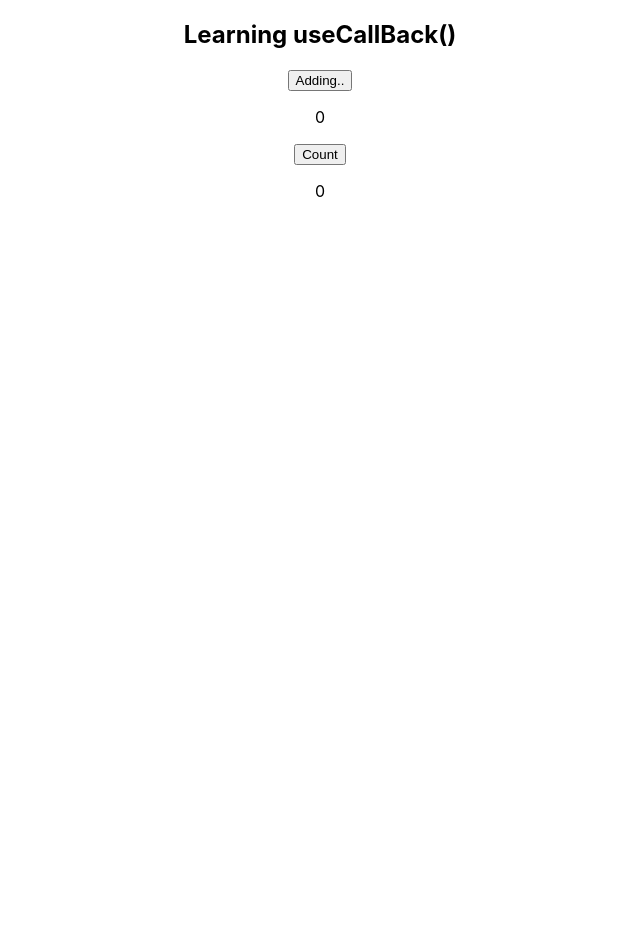
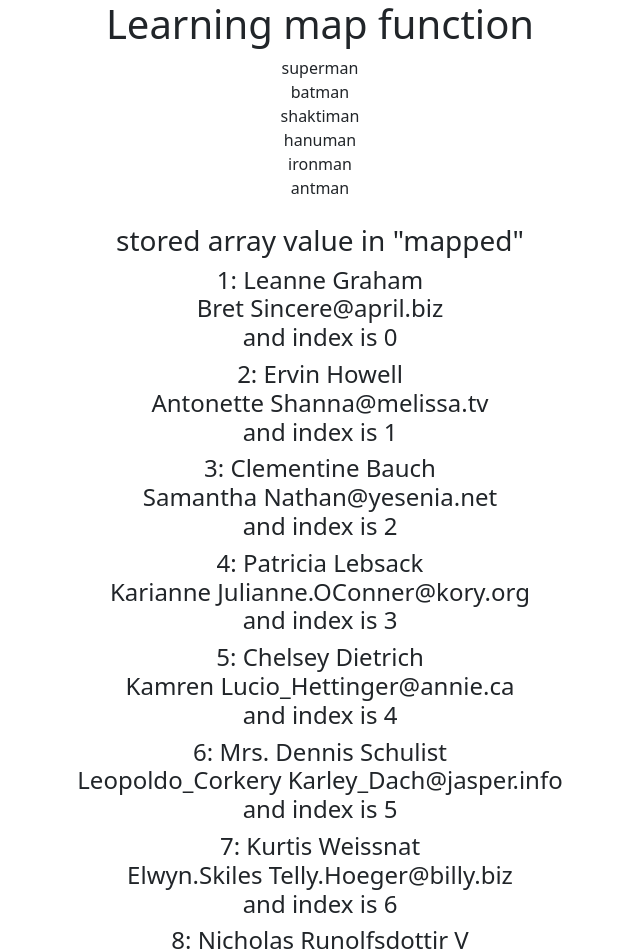
Before and after one commit to SayanH-BIT/ReactJs_Concepts, a React (Create React App) app in the folder react-concepts/: page / in a window 1280 px wide. Shown: the top 952 px of the page, without its empty margins (320-960 px from the left). Before the commit the page ends 800 px from the top, so only its background shows below. Built offline with nearby package versions, Linux system fonts and the light colour scheme.

Commit message:
map concept

```diff
--- a/react-concepts/package.json
+++ b/react-concepts/package.json
@@ -7,6 +7,7 @@
     "@testing-library/react": "^13.4.0",
     "@testing-library/user-event": "^13.5.0",
     "axios": "^1.7.7",
+    "bootstrap": "^5.3.3",
     "react": "^18.3.1",
     "react-dom": "^18.3.1",
     "react-router-dom": "^6.26.2",
--- a/react-concepts/src/App.js
+++ b/react-concepts/src/App.js
@@ -20,6 +20,7 @@ import UseMemo from './hooks_concept/useMemo_hook/UseMemo';
 */
 
 import UseCallBack from './hooks_concept/useCallback_hook/UseCallBack';
+import Map from './map_concept/Map';
 
 function App() {
   return (
@@ -46,8 +47,9 @@ function App() {
         <UseEffect/>
         <UseRef />
         <UseMemo/>
+        <UseCallBack/>
       </div> */}
-      <UseCallBack/>
+      <Map/>
       {/* <Clock/> */}
       {/* <IndexPage/> */}
     </div>
--- /dev/null
+++ b/react-concepts/src/map_concept/Map.jsx
@@ -0,0 +1,119 @@
+import React from 'react'
+import 'bootstrap/dist/css/bootstrap.css';
+
+const Map = () => {
+    const dummyArr = [
+        {
+            "id": 1,
+            "name": "Leanne Graham",
+            "username": "Bret",
+            "email": "Sincere@april.biz",
+        },
+        {
+            "id": 2,
+            "name": "Ervin Howell",
+            "username": "Antonette",
+            "email": "Shanna@melissa.tv",
+        },
+        {
+            "id": 3,
+            "name": "Clementine Bauch",
+            "username": "Samantha",
+            "email": "Nathan@yesenia.net",
+        },
+        {
+            "id": 4,
+            "name": "Patricia Lebsack",
+            "username": "Karianne",
+            "email": "Julianne.OConner@kory.org",
+        },
+        {
+            "id": 5,
+            "name": "Chelsey Dietrich",
+            "username": "Kamren",
+            "email": "Lucio_Hettinger@annie.ca",
+        },
+        {
+            "id": 6,
+            "name": "Mrs. Dennis Schulist",
+            "username": "Leopoldo_Corkery",
+            "email": "Karley_Dach@jasper.info",
+        },
+        {
+            "id": 7,
+            "name": "Kurtis Weissnat",
+            "username": "Elwyn.Skiles",
+            "email": "Telly.Hoeger@billy.biz",
+        },
+        {
+            "id": 8,
+            "name": "Nicholas Runolfsdottir V",
+            "username": "Maxime_Nienow",
+            "email": "Sherwood@rosamond.me",
+        },
+        {
+            "id": 9,
+            "name": "Glenna Reichert",
+            "username": "Delphine",
+            "email": "Chaim_McDermott@dana.io",
+        },
+        {
+            "id": 10,
+            "name": "Clementina DuBuque",
+            "username": "Moriah.Stanton",
+            "email": "Rey.Padberg@karina.biz",
+        }
+    ]
+    const dummyArr1 = ["superman", "batman", "shaktiman", "hanuman", "ironman", "antman"]
+    //
+    const mapped = dummyArr.map((ele, index) => (
+        <h4 key={ele.id}>{ele.id}: {ele.name} <br />
+            {ele.username} {ele.email}
+            <br/> and index is {index}
+        </h4>
+    ))
+    return (
+        <div>
+            <h1>Learning map function</h1>
+            {/* normal data fetching from array */}
+            {dummyArr1[0]} <br />
+            {dummyArr1[1]} <br />
+            {dummyArr1[2]} <br />
+            {dummyArr1[3]} <br />
+            {dummyArr1[4]} <br />
+            {dummyArr1[5]} <br />
+            <br />
+
+            {/* data fetching from array using maop function */}
+            {/* fetching array from outside using map method in return() */}
+            <h3>stored array value in "mapped"</h3>
+            <p>{mapped}</p>
+            {/* directly using map method in return() */}
+            <h4>directly using map method in return()</h4>
+            {/* table format */}
+            <table>
+                <thead>
+                    <td>ID</td>
+                    <td>Name</td>
+                    <td>UserName</td>
+                    <td>Email</td>
+                </thead>
+                <tbody>
+                    {
+                        dummyArr.map((ele) => (
+                            <tr key={ele.id}>
+                                <td>{ele.id} </td>
+                                <td>{ele.name} </td>
+                                <td>{ele.username} </td>
+                                <td>{ele.email} </td>
+                            </tr>
+                        ))
+                    }
+                </tbody>
+            </table>
+
+        </div >
+    )
+}
+
+export default Map
```
Also changed, not shown: 1 other file (tests, documents, lock files or other folders).
